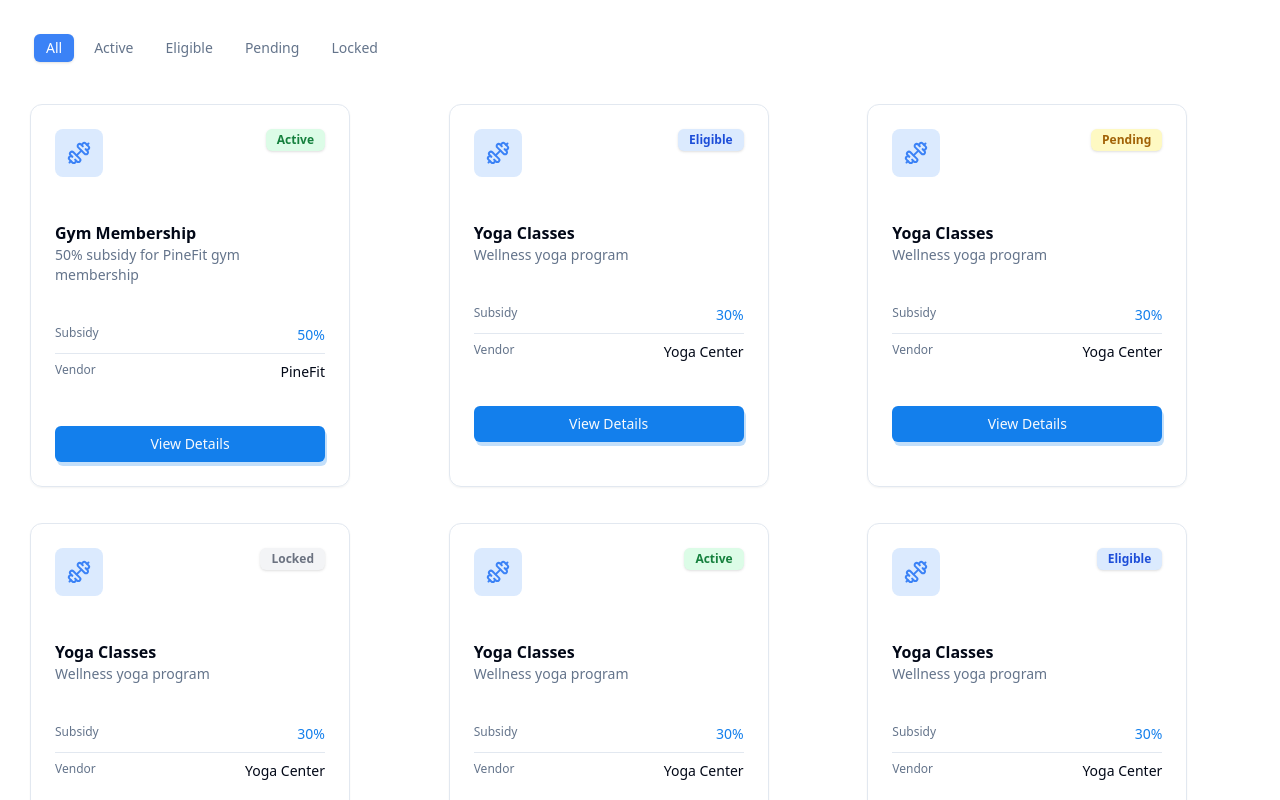
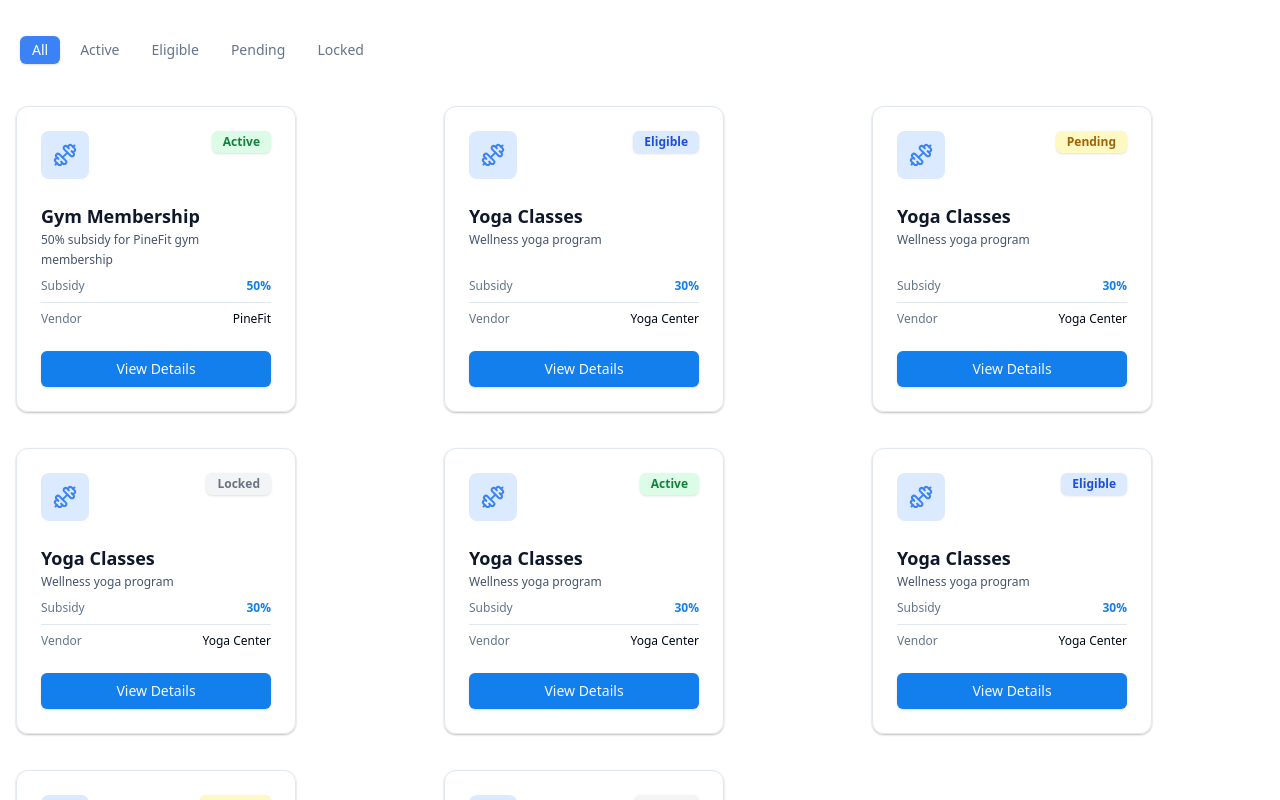
Before and after one commit to pinecone-studio/team-2, a Next.js app in the folder apps/web/: page /benefitsCardDashboard in a window 1280 px wide. Shown: the top 800 px of the page. Built offline with nearby package versions, Linux system fonts and the light colour scheme.

Commit message:
Benefit card fixing

```diff
--- a/apps/web/src/app/benefitsCardDashboard/_components/BenefitCard.tsx
+++ b/apps/web/src/app/benefitsCardDashboard/_components/BenefitCard.tsx
@@ -26,7 +26,7 @@ const statusStyles: Record<string, string> = {
 
 export function BenefitCard({ benefit }: { benefit: Benefit }) {
   return (
-    <Card className="w-[320px] rounded-3xl shadow-sm flex flex-col gap-[20px]">
+    <Card className="w-[280px] rounded-3xl border-[#E2E8F0] shadow-[0_1px_2px_rgba(0,0,0,0.25)] flex flex-col justify-between">
       <CardHeader>
         <div className="flex flex-row justify-between ">
           <div className="w-12 h-12 rounded-lg bg-[#DBEAFE] flex items-center justify-center">
@@ -40,30 +40,40 @@ export function BenefitCard({ benefit }: { benefit: Benefit }) {
         </div>
       </CardHeader>
 
-      <CardContent className="space-y-2 flex flex-col gap-[20px]">
+      <CardContent className="space-y-2 flex flex-col justify-between flex-1">
         <div>
-          <h3 className="font-semibold">{benefit.title}</h3>
+          <h3 className="font-semibold text-lg text-[#0F172B] leading-[27px]">
+            {benefit.title}
+          </h3>
 
-          <p className="text-sm text-muted-foreground">{benefit.description}</p>
+          <p className="text-xs leading-5 text-[#45556C]">
+            {benefit.description}
+          </p>
         </div>
 
         <div>
-          <div className="flex justify-between text-sm mt-3">
-            <span className="text-[#64748B] leading-4 text-xs">Subsidy</span>
-            <span className="font-medium text-[#137FEC]">
+          <div className="flex justify-between text-xs ">
+            <span className="text-[#64748B] leading-4 text-xs font-normal">
+              Subsidy
+            </span>
+            <span className="font-bold text-[#137FEC] text-xs leading-4">
               {benefit.subsidy}%
             </span>
           </div>
           <Separator className="my-2" />
-          <div className="flex justify-between text-sm">
-            <span className="text-[#64748B] leading-4 text-xs">Vendor</span>
-            <span className="font-medium">{benefit.vendor}</span>
+          <div className="flex justify-between text-xs">
+            <span className="text-[#64748B] leading-4 text-xs font-normal">
+              Vendor
+            </span>
+            <span className="font-medium text-xs leading-4">
+              {benefit.vendor}
+            </span>
           </div>
         </div>
       </CardContent>
 
       <CardFooter>
-        <Button className="w-full !bg-[#137FEC] rounded-2xl shadow-[2px_4px_0_rgba(19,127,236,0.25)]">
+        <Button className="w-full !bg-[#137FEC] rounded-2xl hover:shadow-[2px_4px_3.8px_rgba(19,127,236,0.25)]">
           View Details
         </Button>
       </CardFooter>
--- a/apps/web/src/app/benefitsCardDashboard/page.tsx
+++ b/apps/web/src/app/benefitsCardDashboard/page.tsx
@@ -12,7 +12,7 @@ export default function BenefitsCardDashboard() {
     filter === 'All' ? benefits : benefits.filter((b) => b.status === filter);
 
   return (
-    <div className="m-[30px]">
+    <div className="mx-auto max-w-7xl px-4 py-8 ">
       <BenefitFilter onChange={setFilter} />
       <div className="mt-[38px]">
         <div className="grid 2xl:grid-cols-4 xl:grid-cols-3 md:grid-cols-2 sm:grid-cols1  gap-9">
```
